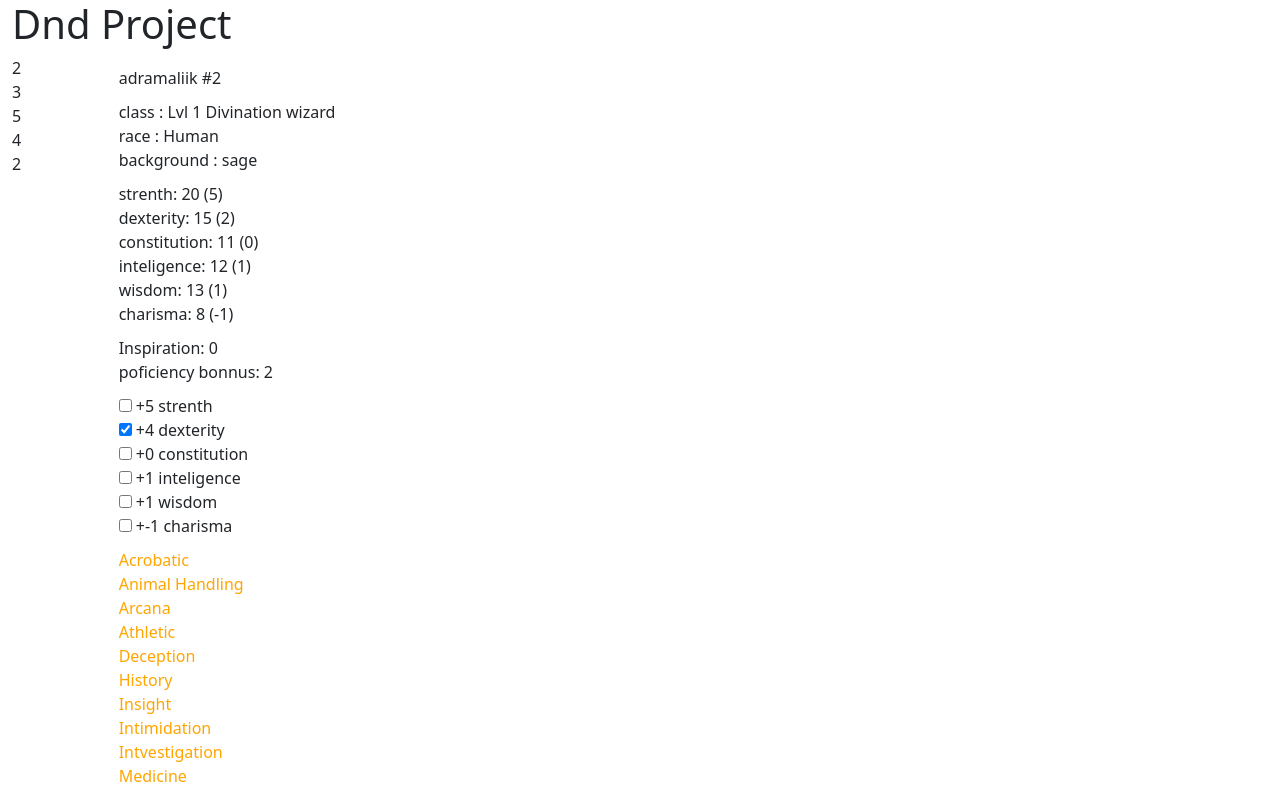
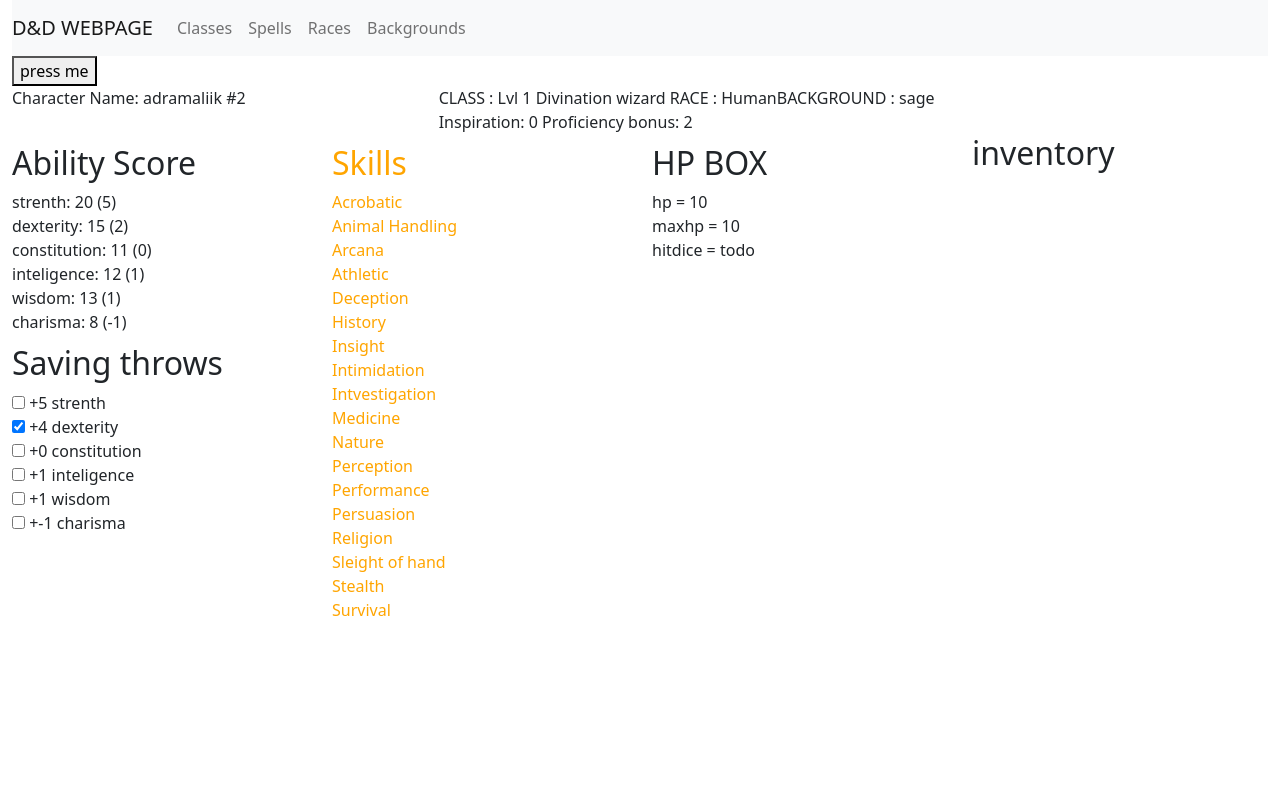
Before and after one commit to hieungch/DnDWebsiteFrontEnd-, a Vue app: page / in a window 1280 px wide. Shown: the top 792 px of the page. Built offline with nearby package versions, Linux system fonts and the light colour scheme.

Commit message:
FE component divided

```diff
--- a/src/App.vue
+++ b/src/App.vue
@@ -2,10 +2,12 @@
 // This starter template is using Vue 3 <script setup> SFCs
 // Check out https://v3.vuejs.org/api/sfc-script-setup.html#sfc-script-setup
 import Home from "./components/Home.vue";
+import NavigationBar from "./components/NavigationBar.vue";
 </script>
 
 <template>
   <div class="container-fluid">
+    <NavigationBar />
     <Home />
   </div>
 </template>
--- /dev/null
+++ b/src/components/AbilityScores.vue
@@ -0,0 +1,26 @@
+<script setup>
+import {calculateModifier} from "../lib/dndCalculation.js"
+
+const props = defineProps({
+        statScore:{
+            type: Array,
+            default() {
+                return [];
+            },
+        },
+    });
+</script>
+
+<template>
+    <div class="section basic-stats">
+        <h2>Ability Score</h2>
+        <div class="stat" v-for="stat in statScore" :key="stat.name">
+          {{ stat.name }}: {{ stat.value }} ({{
+            calculateModifier(stat.value)
+          }})
+        </div>
+    </div>
+</template>
+
+<style scoped lang="scss">
+</style>
--- a/src/components/Home.vue
+++ b/src/components/Home.vue
@@ -1,15 +1,21 @@
 <script setup>
-import { ref } from "vue";
 import DiceBoard from "./DiceBoard.vue";
 import Skill from "./Skill.vue";
+import PlayerInfo from "./PlayerInfo.vue";
+import AbilityScores from "./AbilityScores.vue";
+import SavingThrow from "./SavingThrow.vue";
+import HpBox from "./HpBox.vue"
 
 // defineProps({
 //   msg: String,
 //   msg2: String,
 // });
 
-const count = ref(0);
-const player = {
+
+
+
+
+let player = {
   id: 2,
   name: "adramaliik",
   level: 1,
@@ -41,6 +47,7 @@
   feats: [],
 };
 
+
 const stats = [
   {
     name: "strenth",
@@ -67,12 +74,6 @@
     value: player.charisma,
   },
 ];
-
-function calculateModifier(score) {
-  return Math.floor((score - 10) / 2);
-}
-
-const proficiencyBonus = ref(2);
 
 const skillArray = [
   {
@@ -244,89 +245,49 @@
   },
 ];
 
-function isStatProficient(statName) {
-  return statName === "dexterity";
+function test(){
+  let tempo = player;
+  tempo.level ++;
+  player = {...tempo};
+  console.log("pressed");
 }
 </script>
 
 <template>
-  <!-- title -->
-  <h1>Dnd Project</h1>
-  <div class="row">
-    <div class="col col-1">
-      <DiceBoard :diceType="{ minPoint: 2, maxPoint: 5 }" :quantity="5" />
+<button @click="test()">press me</button>
+    <div class="row">
+       <!-- player general info -->
+      <PlayerInfo :player="player"/>
     </div>
-    <div class="col col 10">
-      <!-- player name & id-->
-      <div class="section player-name">
-        {{ player.name }} <span>#{{ player.id }}</span>
-      </div>
-
-      <!-- player general info -->
-      <div class="section player-general-info">
-        <div class="class-adn-lvl">
-          class : Lvl {{ player.level }} {{ player.characterClass.className }}
-        </div>
-        <div class="player-race">race : Human</div>
-        <div class="player-background">background : sage</div>
-      </div>
-
+    <div class="row">
+      <div class="col">
       <!-- basic stats -->
-      <div class="section basic-stats">
-        <div class="stat" v-for="stat in stats" :key="stat.name">
-          {{ stat.name }}: {{ stat.value }} ({{
-            calculateModifier(stat.value)
-          }})
-        </div>
-      </div>
-
-      <!-- proficiency -->
-      <div class="section proficiency">
-        <div class="inspiration">Inspiration: 0</div>
-        <div class="proficiency-bonus">
-          poficiency bonnus: {{ proficiencyBonus }}
-        </div>
-      </div>
+      <AbilityScores :statScore="stats"/>
 
       <!-- saving throw -->
-      <div class="section saving-throws">
-        <div class="saving-thows-item" v-for="stat in stats" :key="stat.name">
-          <input
-            type="checkbox"
-            :name="'cbk' + stat.name"
-            :checked="isStatProficient(stat.name)"
-          />
-          <span>
-            +{{
-              calculateModifier(stat.value) +
-              (isStatProficient(stat.name) ? proficiencyBonus : 0)
-            }}
-            {{ stat.name }}</span
-          >
-        </div>
+      <SavingThrow :savesScore = "stats" />
+
+
       </div>
-
-      <!-- skills -->
+      <div class="col">
+        <!-- skills -->
+      <Skill :skills="skillArray" />
       <!--<Skill is meant for component-->
       <!--skills meant the reqired prop from skill comp  -->
       <!-- skillArray meant the variable in the script section-->
-      <Skill :skills="skillArray" />
-
-
-      <!-- <div class="section skills">
-        <div class="skill" v-for="skill in skills" :key="skill.skillname">
-          <div>{{ skill.skillname }}</div>
-        </div>
-      </div> -->
-
-      <!-- player status -->
-      <div class="section player-status">
-        <div class="hp">hp = {{ player.hp }}</div>
-        <div class="maxhp">maxhp = {{ player.hp }}</div>
-        <div class="hit-dice">hitdice = {{ "todo" }}</div>
+      </div>
+      <div class="col">
+      <!-- player HP -->
+      <HpBox :player ="player"/>
+      </div>
+      <div class="col">
+      <h2>inventory</h2>
       </div>
     </div>
-  </div>
+    <!-- <div class="col col-1">
+      <DiceBoard :diceType="{ minPoint: 2, maxPoint: 5 }" :quantity="5" />
+    </div> -->
+
 </template>
 
 <style scoped>
--- /dev/null
+++ b/src/components/HpBox.vue
@@ -0,0 +1,19 @@
+<script setup>
+const props = defineProps({
+        player:{
+            type: Object,
+        },
+    });
+</script>
+
+<template>
+    <div class="section player-status">
+        <h2>HP BOX</h2>
+        <div class="hp">hp = {{ player.hp }}</div>
+        <div class="maxhp">maxhp = {{ player.hp }}</div>
+        <div class="hit-dice">hitdice = {{ "todo" }}</div>
+    </div>
+</template>
+
+<style scoped lang="scss">
+</style>
--- /dev/null
+++ b/src/components/NavigationBar.vue
@@ -0,0 +1,28 @@
+<script setup>
+</script>
+
+<template>
+    <nav class="navbar navbar-expand-lg navbar-light bg-light">
+  <a class="navbar-brand" href="#">D&D WEBPAGE</a>
+
+  <div class="collapse navbar-collapse" id="navbarSupportedContent">
+    <ul class="navbar-nav mr-auto">
+      <li class="nav-item">
+        <a class="nav-link" href="#">Classes</a>
+      </li>
+      <li class="nav-item">
+        <a class="nav-link" href="#">Spells</a>
+      </li>
+      <li class="nav-item">
+        <a class="nav-link" href="#">Races</a>
+      </li>
+      <li class="nav-item">
+        <a class="nav-link" href="#">Backgrounds</a>
+      </li>
+    </ul>
+  </div>
+</nav>
+</template>
+
+<style lang="scss">
+</style>
--- /dev/null
+++ b/src/components/PlayerInfo.vue
@@ -0,0 +1,40 @@
+<script setup>
+import { ref } from "vue";
+const proficiencyBonus = ref(2);
+const props = defineProps({
+        player:{
+            type: Object,
+        },
+    });
+</script>
+
+<template>
+    <div class="col-4">
+        <div class="section player-name">
+            Character Name: {{ player.name }} <span>#{{ player.id }}</span>
+        </div>
+    </div>
+
+    <div class="col-8">
+        <div class="row">
+            <div class=" ">
+            CLASS : Lvl {{ player.level }} {{ player.characterClass.className }}
+            <span class="player-race">RACE : Human</span>
+            <span class="player-background">BACKGROUND : sage</span>
+            </div>
+
+        </div>
+        <div class="row">
+            <div class="">
+                <span class="inspiration">Inspiration: 0</span>
+                <span class="proficiency-bonus">
+                    Proficiency bonus: {{ proficiencyBonus }}
+                </span>
+            </div>
+        </div>
+    </div>
+
+</template>
+
+<style scoped lang="scss">
+</style>
--- /dev/null
+++ b/src/components/SavingThrow.vue
@@ -0,0 +1,37 @@
+<script setup>
+import { ref } from "vue";
+import {calculateModifier} from "../lib/dndCalculation.js"
+import {isStatProficient} from "../lib/dndCalculation.js"
+const props = defineProps({
+        savesScore:{
+            type: Array,
+            default() {
+                return [];
+            },
+        },
+    });
+    const proficiencyBonus = ref(2);
+</script>
+
+<template>
+    <div class="section saving-throws">
+      <h2>Saving throws</h2>
+        <div class="saving-thows-item" v-for="stat in savesScore" :key="stat.name">
+          <input
+            type="checkbox"
+            :name="'cbk' + stat.name"
+            :checked="isStatProficient(stat.name)"
+          />
+          <span>
+            +{{
+              calculateModifier(stat.value) +
+              (isStatProficient(stat.name) ? proficiencyBonus : 0)
+            }}
+            {{ stat.name }}</span
+          >
+        </div>
+    </div>
+</template>
+
+<style scoped lang="scss">
+</style>
--- a/src/components/Skill.vue
+++ b/src/components/Skill.vue
@@ -11,6 +11,7 @@
 
 <template>
     <div class="section skills">
+        <h2>Skills</h2>
         <div class="skill" v-for="skill in skills" :key="skill.skillname">
           <div>{{ skill.skillname }}</div>
         </div>
--- /dev/null
+++ b/src/lib/dndCalculation.js
@@ -0,0 +1,7 @@
+export function calculateModifier(score) {
+  return Math.floor((score - 10) / 2);
+}
+
+export function isStatProficient(statName) {
+  return statName === "dexterity";
+}
--- a/src/main.js
+++ b/src/main.js
@@ -1,6 +1,6 @@
-import { createApp } from 'vue'
-import App from './App.vue'
+import { createApp } from "vue";
+import App from "./App.vue";
 import "bootstrap/dist/js/bootstrap.min";
 import "bootstrap/dist/css/bootstrap.min.css";
 
-createApp(App).mount('#app')
+createApp(App).mount("#app");
```
